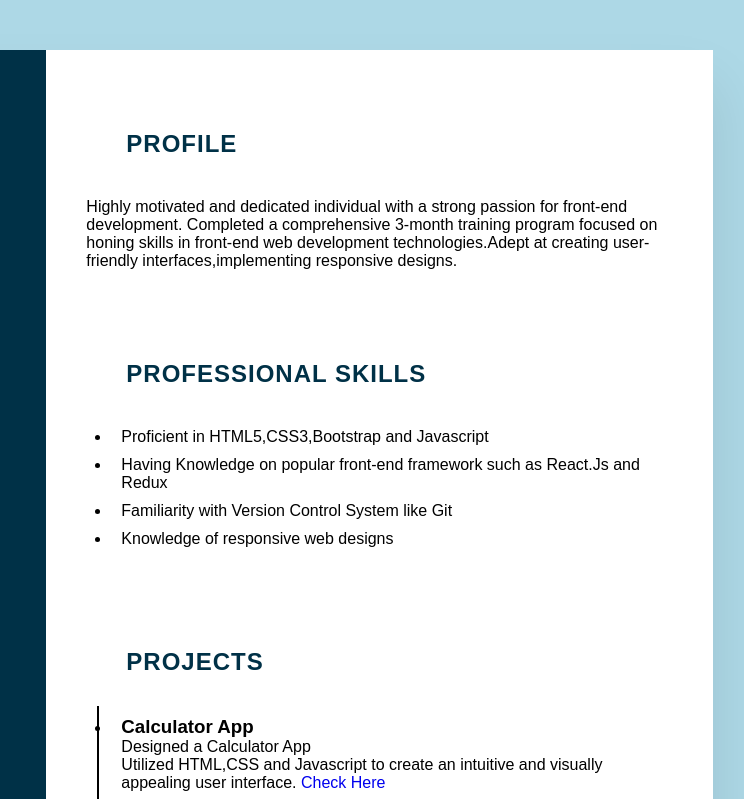
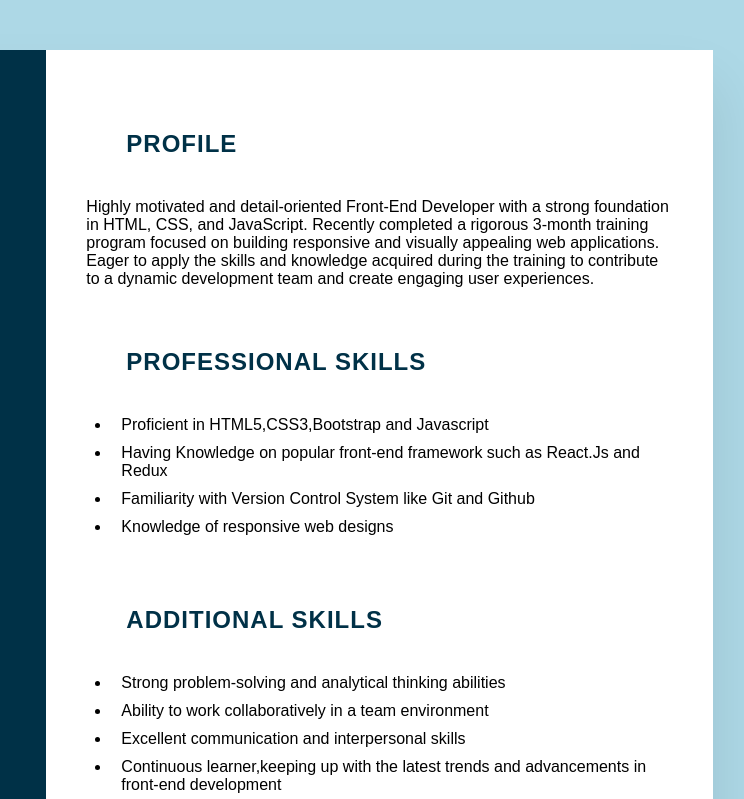
Before and after one commit to SAITEJA581/Resume2023, a plain HTML site: page index.html in a window 1280 px wide. Shown: the top 799 px of the page, 427-1171 px from the left. Drawn offline with Linux system fonts and the light colour scheme.

Commit message:
added skills

```diff
--- a/index.html
+++ b/index.html
@@ -90,12 +90,13 @@
         <div class="right_side">
             <div class="myinfo">
                 <h2 class="title1">Profile</h2>
-                <p>Highly motivated and dedicated individual with a strong passion for front-end development.
-                    Completed a comprehensive 3-month training program focused on honing skills in front-end web
-                    development technologies.Adept at creating user-friendly interfaces,implementing responsive designs.
+                <p>Highly motivated and detail-oriented Front-End Developer with a strong foundation in HTML, CSS, and JavaScript.
+                    Recently completed a rigorous 3-month training program focused on building responsive and visually appealing web applications.
+                    Eager to apply the skills and knowledge acquired during the training to contribute to a dynamic development team and create engaging user experiences.
+                </p>
             </div>
             <div class="myinfo skills">
-                <h2 class="title1">Professional skills</h2>
+                <h2 class="title1">Professional Skills</h2>
                 <div class="box">
                     <ul>
                         <li>
@@ -105,10 +106,29 @@
                             <p>Having Knowledge on popular front-end framework such as React.Js and Redux</p>
                         </li>
                         <li>
-                            <p>Familiarity with Version Control System like Git</p>
+                            <p>Familiarity with Version Control System like Git and Github</p>
                         </li>
                         <li>
                             <p>Knowledge of responsive web designs</p>
+                        </li>
+                    </ul>
+                </div>
+            </div>
+            <div class="myinfo skills">
+                <h2 class="title1">Additional Skills</h2>
+                <div class="box">
+                    <ul>
+                        <li>
+                            <p>Strong problem-solving and analytical thinking abilities</p>
+                        </li>
+                        <li>
+                            <p>Ability to work collaboratively in a team environment</p>
+                        </li>
+                        <li>
+                            <p>Excellent communication and interpersonal skills</p>
+                        </li>
+                        <li>
+                            <p>Continuous learner,keeping up with the latest trends and advancements in front-end development</p>
                         </li>
                     </ul>
                 </div>
--- a/style.css
+++ b/style.css
@@ -135,7 +135,7 @@ body {
     padding: 40px;
 }
 .myinfo {
-    margin-bottom: 50px;
+    margin-bottom: 20px;
 }
 .myinfo ul li {
     margin-left: 25px;
```
